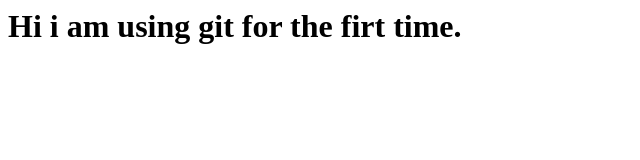
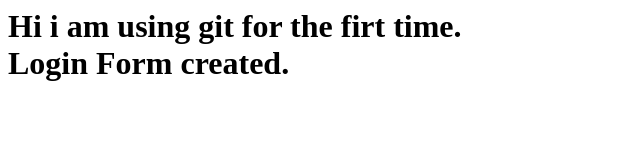
Before and after one commit to anshu-mnnit/mysample, a plain HTML site: page index.html in a window 1280 px wide. Shown: the whole page, without its empty margins (0-640 px from the left). Drawn offline with Linux system fonts and the light colour scheme.

Commit message:
mybracnch commit

```diff
--- a/index.html
+++ b/index.html
@@ -5,6 +5,8 @@
 <body>
 	<h1>
 		Hi i am using git for the firt time.
+	</br>
+		Login Form created.
 	</h1>
 </body>
 </html>
```
